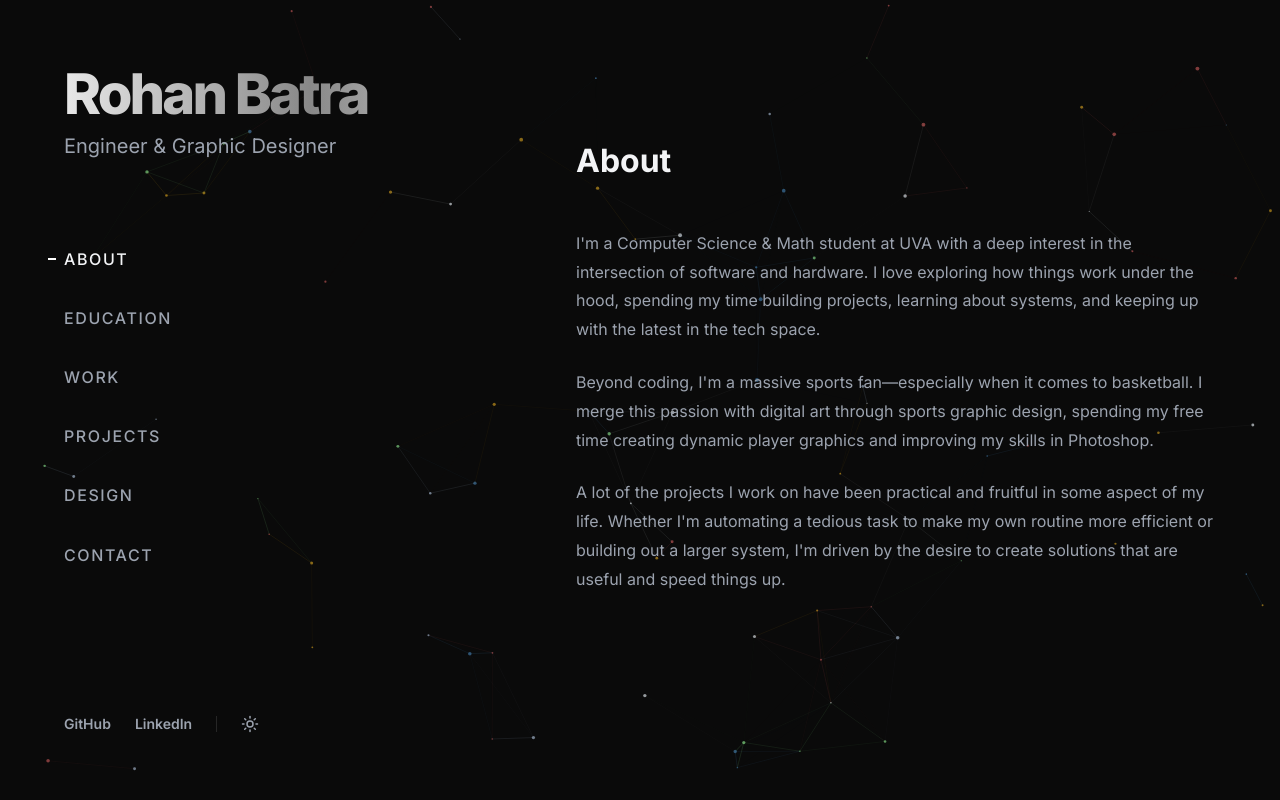
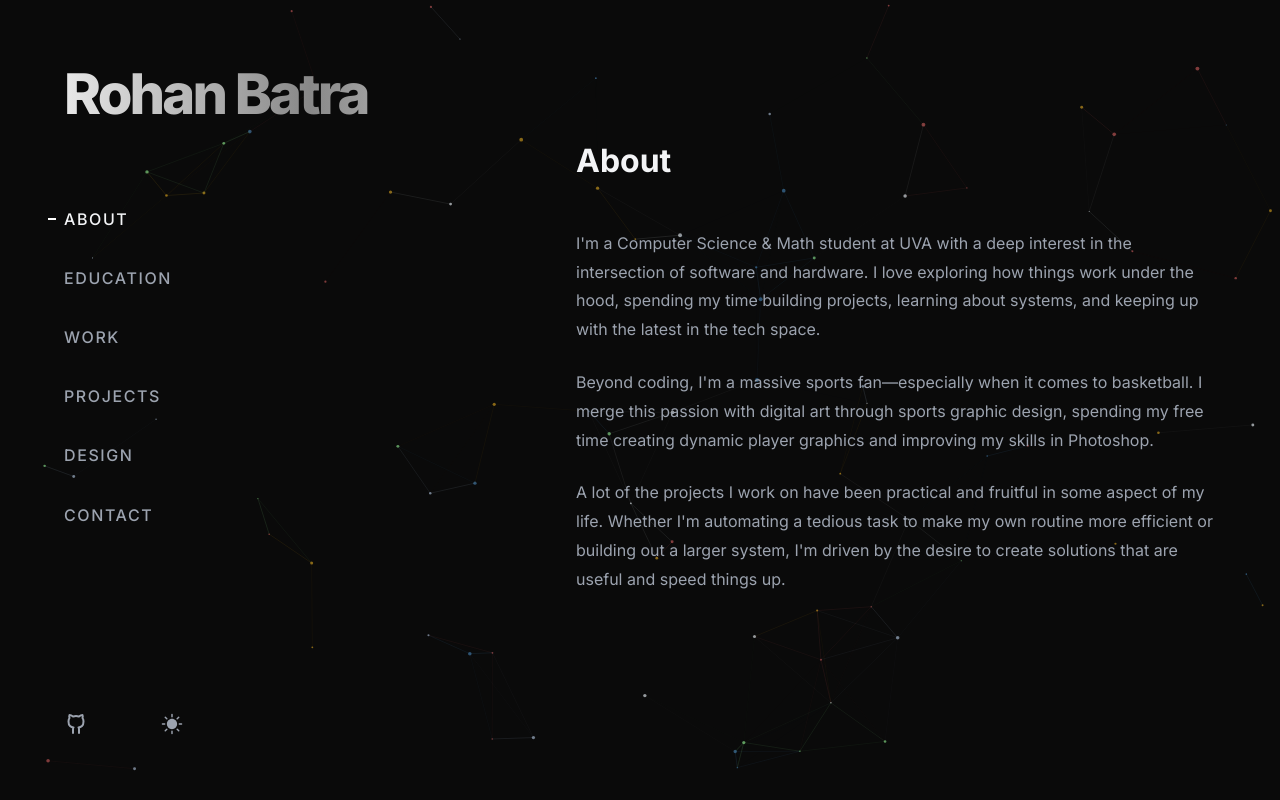
Before and after one commit to RohanB2/rohanb2.github.io, a React (Vite) app: page / in a window 1280 px wide. Built offline with nearby package versions, Linux system fonts and the light colour scheme; a web font is replaced by a local one.

Commit message:
Updated icons + other minor changes.

```diff
--- a/src/App.tsx
+++ b/src/App.tsx
@@ -1,5 +1,5 @@
 import { useState, useEffect } from 'react'
-import { Moon, Sun } from 'lucide-react'
+
 import { motion, AnimatePresence } from 'framer-motion'
 
 import About from './components/About'
@@ -9,6 +9,7 @@ import Projects from './components/Projects'
 import Design from './components/Design'
 import Contact from './components/Contact'
 import ParticleNetwork from './components/ParticleNetwork'
+import { AnimatedGithubIcon, AnimatedLinkedinIcon, ThemeToggle } from './components/Icons'
 
 function App() {
   const [theme, setTheme] = useState<'light' | 'dark'>('dark')
@@ -40,9 +41,9 @@ function App() {
             <h1 style={{ fontSize: '3.5rem', fontWeight: 800, letterSpacing: '-0.05em', lineHeight: 1.1, marginBottom: '0.5rem' }}>
               <span className="reveal-text">Rohan Batra</span>
             </h1>
-            <h2 style={{ fontSize: '1.25rem', fontWeight: 400, color: 'var(--text-secondary)', marginBottom: '1rem' }}>
+            {/* <h2 style={{ fontSize: '1.25rem', fontWeight: 400, color: 'var(--text-secondary)', marginBottom: '1rem' }}>
               Engineer & Graphic Designer
-            </h2>
+            </h2> */}
           </div>
 
           <nav style={{ display: 'flex', flexDirection: 'column', gap: '1rem', marginTop: '4rem', flexGrow: 1 }}>
@@ -58,13 +59,14 @@ function App() {
             ))}
           </nav>
 
-          <div style={{ display: 'flex', gap: '1.5rem', alignItems: 'center', marginTop: '4rem' }}>
-            <a href="https://github.com/RohanB2" target="_blank" rel="noreferrer" style={{ fontSize: '0.875rem', fontWeight: 600, color: 'var(--text-secondary)' }}>GitHub</a>
-            <a href="https://www.linkedin.com/in/rohan-batra-87a20022a/" target="_blank" rel="noreferrer" style={{ fontSize: '0.875rem', fontWeight: 600, color: 'var(--text-secondary)' }}>LinkedIn</a>
-            <div style={{ width: '1px', height: '16px', backgroundColor: 'var(--border-color)' }}></div>
-            <button onClick={toggleTheme} style={{ background: 'none', border: 'none', cursor: 'pointer', color: 'var(--text-secondary)', display: 'flex', alignItems: 'center' }} title="Toggle Theme">
-              {theme === 'dark' ? <Sun size={18} /> : <Moon size={18} />}
-            </button>
+          <div style={{ display: 'flex', gap: '1.5rem', marginTop: 'auto' }}>
+            <a href="https://github.com/RohanB2" target="_blank" rel="noreferrer" style={{ color: 'var(--text-secondary)', transition: 'color 0.2s' }} onMouseOver={(e) => e.currentTarget.style.color = 'var(--text-primary)'} onMouseOut={(e) => e.currentTarget.style.color = 'var(--text-secondary)'}>
+              <AnimatedGithubIcon />
+            </a>
+            <a href="https://www.linkedin.com/in/rohan-batra-87a20022a/" target="_blank" rel="noreferrer" style={{ color: 'var(--text-secondary)', transition: 'color 0.2s' }} onMouseOver={(e) => e.currentTarget.style.color = 'var(--text-primary)'} onMouseOut={(e) => e.currentTarget.style.color = 'var(--text-secondary)'}>
+              <AnimatedLinkedinIcon />
+            </a>
+            <ThemeToggle theme={theme} toggleTheme={toggleTheme} />
           </div>
         </div>
       </div>
--- a/src/components/Contact.tsx
+++ b/src/components/Contact.tsx
@@ -27,7 +27,7 @@ export default function Contact() {
 
           <div style={{ display: 'flex', gap: '1rem', alignItems: 'baseline' }}>
             <span className="content-meta" style={{ width: '80px', margin: 0 }}>Location</span>
-            <span style={{ fontWeight: 500 }}>Northern Virginia / Charlottesville, VA</span>
+            <span style={{ fontWeight: 500 }}>Charlottesville, VA</span>
           </div>
         </div>
       </div>
--- /dev/null
+++ b/src/components/Icons.tsx
@@ -0,0 +1,101 @@
+import { useState } from 'react';
+import { motion, AnimatePresence } from 'framer-motion';
+import { Moon } from 'lucide-react';
+
+export const AnimatedGithubIcon = () => {
+  const [key, setKey] = useState(0);
+
+  return (
+    <div onMouseEnter={() => setKey((prev) => prev + 1)} style={{ display: 'flex' }}>
+      <svg key={key} xmlns="http://www.w3.org/2000/svg" width="24" height="24" viewBox="0 0 24 24">
+        <g fill="none" stroke="currentColor" strokeLinecap="round" strokeLinejoin="round" strokeWidth="2">
+          <path strokeDasharray="32" d="M12 4c1.67 0 2.61 0.4 3 0.5c0.53 -0.43 1.94 -1.5 3.5 -1.5c0.34 1 0.29 2.22 0 3c0.75 1 1 2 1 3.5c0 2.19 -0.48 3.58 -1.5 4.5c-1.02 0.92 -2.11 1.37 -3.5 1.5c0.65 0.54 0.5 1.87 0.5 2.5c0 0.73 0 3 0 3M12 4c-1.67 0 -2.61 0.4 -3 0.5c-0.53 -0.43 -1.94 -1.5 -3.5 -1.5c-0.34 1 -0.29 2.22 0 3c-0.75 1 -1 2 -1 3.5c0 2.19 0.48 3.58 1.5 4.5c1.02 0.92 2.11 1.37 3.5 1.5c-0.65 0.54 -0.5 1.87 -0.5 2.5c0 0.73 0 3 0 3">
+            <animate fill="freeze" attributeName="stroke-dashoffset" dur="0.6s" values="32;0"/>
+          </path>
+          <path strokeDasharray="10" strokeDashoffset="10" d="M9 19c-1.41 0 -2.84 -0.56 -3.69 -1.19c-0.84 -0.63 -1.09 -1.66 -2.31 -2.31">
+            <animate fill="freeze" attributeName="stroke-dashoffset" begin="0.7s" dur="0.2s" to="0"/>
+          </path>
+        </g>
+      </svg>
+    </div>
+  );
+};
+
+export const AnimatedLinkedinIcon = () => {
+  const [key, setKey] = useState(0);
+
+  return (
+    <div onMouseEnter={() => setKey((prev) => prev + 1)} style={{ display: 'flex' }}>
+      <svg key={key} xmlns="http://www.w3.org/2000/svg" width="24" height="24" viewBox="0 0 24 24">
+        <circle cx="4" cy="4" r="2" fill="currentColor" opacity="0">
+          <animate fill="freeze" attributeName="opacity" dur="0.2s" to="1"/>
+        </circle>
+        <g fill="none" stroke="currentColor" strokeLinecap="round" strokeLinejoin="round" strokeWidth="4">
+          <g strokeDasharray="12" strokeDashoffset="12">
+            <path d="M4 10v10">
+              <animate fill="freeze" attributeName="stroke-dashoffset" begin="0.2s" dur="0.2s" to="0"/>
+            </path>
+            <path d="M10 10v10">
+              <animate fill="freeze" attributeName="stroke-dashoffset" begin="0.5s" dur="0.2s" to="0"/>
+            </path>
+          </g>
+          <path strokeDasharray="24" strokeDashoffset="24" d="M10 15c0 -2.76 2.24 -5 5 -5c2.76 0 5 2.24 5 5v5">
+            <animate fill="freeze" attributeName="stroke-dashoffset" begin="0.7s" dur="0.3s" to="0"/>
+          </path>
+        </g>
+      </svg>
+    </div>
+  );
+};
+
+export const ThemeToggle = ({ theme, toggleTheme }: { theme: 'light' | 'dark', toggleTheme: () => void }) => {
+  return (
+    <button
+      onClick={toggleTheme}
+      style={{
+        background: 'none',
+        border: 'none',
+        cursor: 'pointer',
+        color: 'var(--text-secondary)',
+        display: 'flex',
+        alignItems: 'center',
+        justifyContent: 'center',
+        position: 'relative',
+        width: '24px',
+        height: '24px',
+        padding: 0
+      }}
+      title="Toggle Theme"
+      onMouseOver={(e) => e.currentTarget.style.color = 'var(--text-primary)'}
+      onMouseOut={(e) => e.currentTarget.style.color = 'var(--text-secondary)'}
+    >
+      <AnimatePresence mode="wait" initial={false}>
+        {theme === 'dark' ? (
+          <motion.div
+            key="sun"
+            initial={{ opacity: 0, rotate: -90, scale: 0.5 }}
+            animate={{ opacity: 1, rotate: 0, scale: 1 }}
+            exit={{ opacity: 0, rotate: 90, scale: 0.5 }}
+            transition={{ duration: 0.2 }}
+            style={{ position: 'absolute', display: 'flex', alignItems: 'center', justifyContent: 'center' }}
+          >
+            <svg xmlns="http://www.w3.org/2000/svg" width="22" height="22" viewBox="0 0 30 30" fill="currentColor">
+              <path d="M 14.984375 0.98632812 A 1.0001 1.0001 0 0 0 14 2 L 14 5 A 1.0001 1.0001 0 1 0 16 5 L 16 2 A 1.0001 1.0001 0 0 0 14.984375 0.98632812 z M 5.796875 4.7988281 A 1.0001 1.0001 0 0 0 5.1015625 6.515625 L 7.2226562 8.6367188 A 1.0001 1.0001 0 1 0 8.6367188 7.2226562 L 6.515625 5.1015625 A 1.0001 1.0001 0 0 0 5.796875 4.7988281 z M 24.171875 4.7988281 A 1.0001 1.0001 0 0 0 23.484375 5.1015625 L 21.363281 7.2226562 A 1.0001 1.0001 0 1 0 22.777344 8.6367188 L 24.898438 6.515625 A 1.0001 1.0001 0 0 0 24.171875 4.7988281 z M 15 8 C 11.134 8 8 11.134 8 15 C 8 18.866 11.134 22 15 22 C 18.866 22 22 18.866 22 15 C 22 11.134 18.866 8 15 8 z M 2 14 A 1.0001 1.0001 0 1 0 2 16 L 5 16 A 1.0001 1.0001 0 1 0 5 14 L 2 14 z M 25 14 A 1.0001 1.0001 0 1 0 25 16 L 28 16 A 1.0001 1.0001 0 1 0 28 14 L 25 14 z M 7.9101562 21.060547 A 1.0001 1.0001 0 0 0 7.2226562 21.363281 L 5.1015625 23.484375 A 1.0001 1.0001 0 1 0 6.515625 24.898438 L 8.6367188 22.777344 A 1.0001 1.0001 0 0 0 7.9101562 21.060547 z M 22.060547 21.060547 A 1.0001 1.0001 0 0 0 21.363281 22.777344 L 23.484375 24.898438 A 1.0001 1.0001 0 1 0 24.898438 23.484375 L 22.777344 21.363281 A 1.0001 1.0001 0 0 0 22.060547 21.060547 z M 14.984375 23.986328 A 1.0001 1.0001 0 0 0 14 25 L 14 28 A 1.0001 1.0001 0 1 0 16 28 L 16 25 A 1.0001 1.0001 0 0 0 14.984375 23.986328 z"></path>
+            </svg>
+          </motion.div>
+        ) : (
+          <motion.div
+            key="moon"
+            initial={{ opacity: 0, rotate: 90, scale: 0.5 }}
+            animate={{ opacity: 1, rotate: 0, scale: 1 }}
+            exit={{ opacity: 0, rotate: -90, scale: 0.5 }}
+            transition={{ duration: 0.2 }}
+            style={{ position: 'absolute', display: 'flex', alignItems: 'center', justifyContent: 'center' }}
+          >
+            <Moon size={22} />
+          </motion.div>
+        )}
+      </AnimatePresence>
+    </button>
+  );
+};
--- a/src/data/content.ts
+++ b/src/data/content.ts
@@ -6,7 +6,7 @@ export const education = [
   {
     institution: 'University of Virginia',
     degree: 'B.S. COMPUTER SCIENCE & B.A. MATHEMATICS',
-    description: 'GPA: 3.8/4.0\nRelevant Coursework: \n• CS 2100: Data Structures and Algorithms 1\n• CS 2120: Discrete Math and Theory 1\n• CS 2130: Computer Systems and Organizations 1\n• APMA 3080: Linear Algebra',
+    description: 'GPA: 3.8/4.0\nActivites: Claude Developer Club, HooHacks, Google Developer Student Club\n\nRelevant Coursework: \n• CS 2100: Data Structures and Algorithms 1\n• CS 2120: Discrete Math and Theory 1\n• CS 2130: Computer Systems and Organizations 1\n• APMA 3080: Linear Algebra',
   },
   {
     institution: 'Heritage High School',
```
